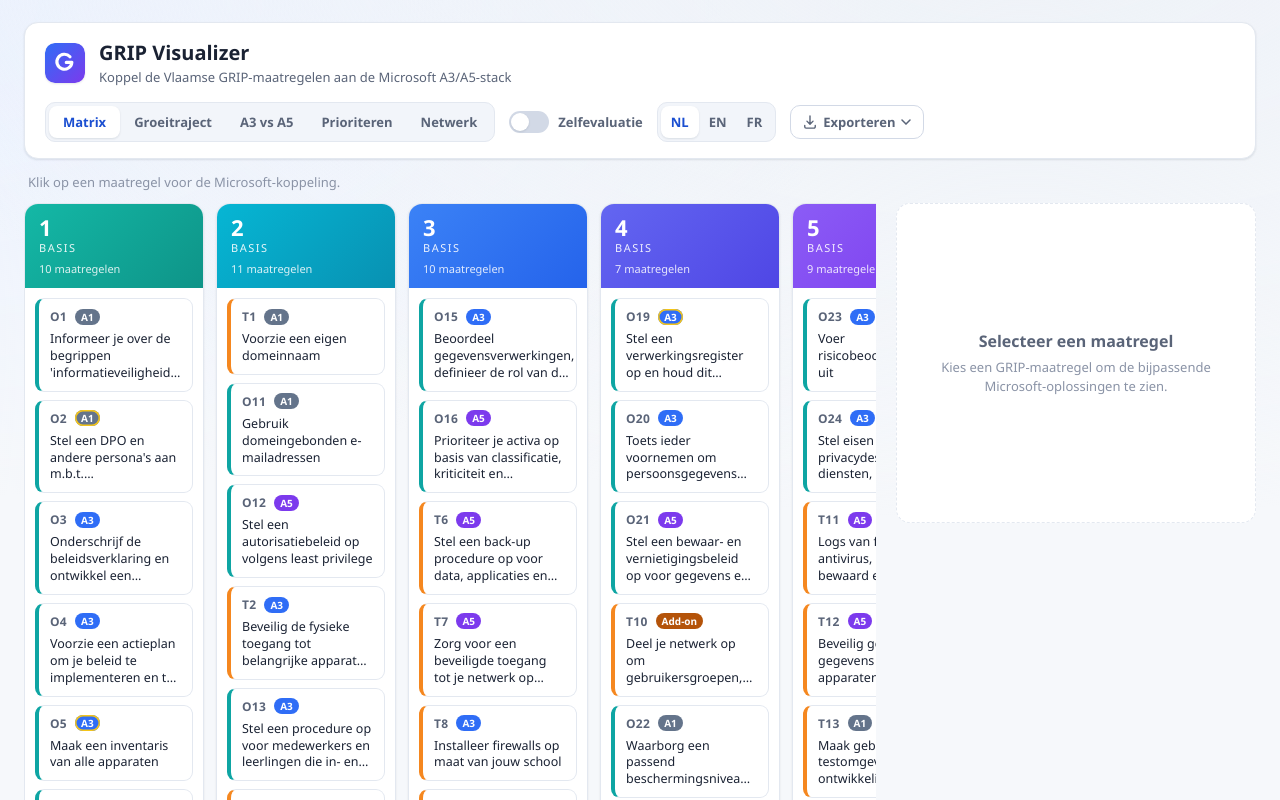
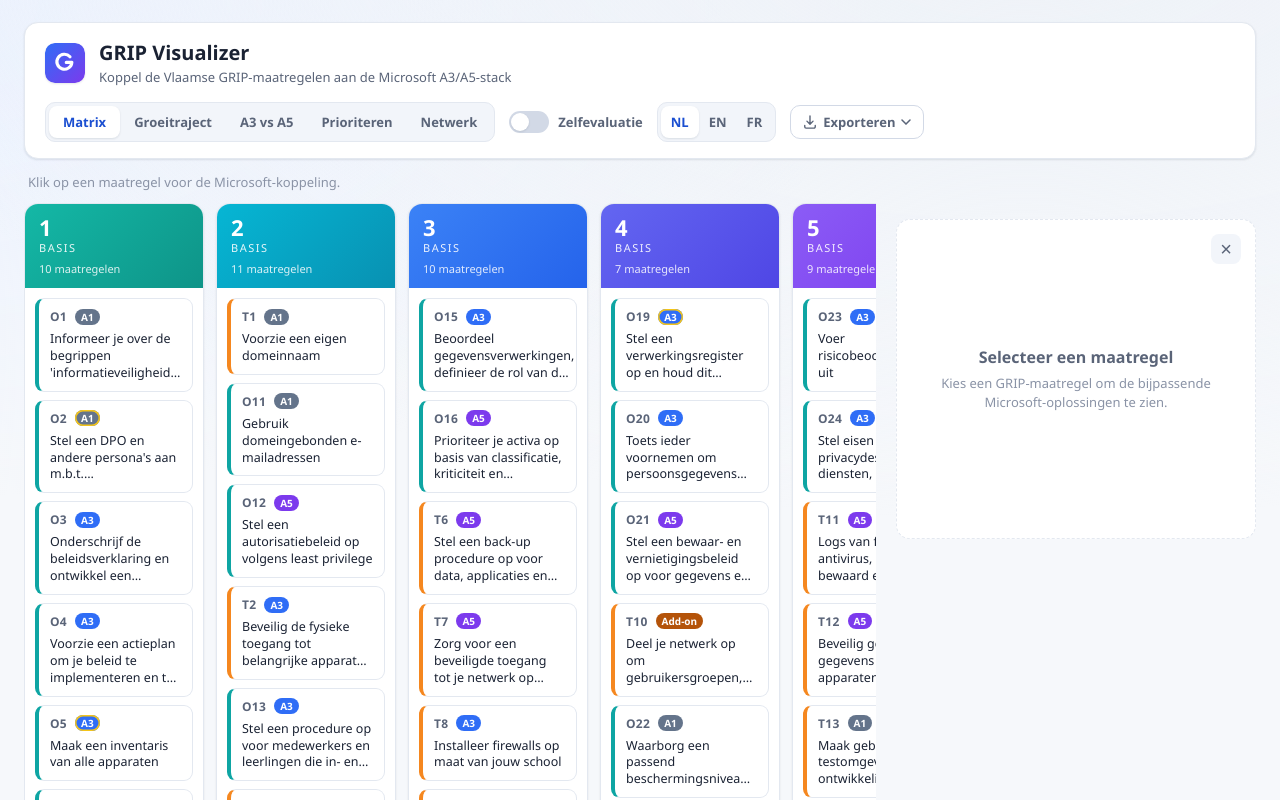
Before and after one commit to DevSecNinja/grip-visualizer, a React (Vite) app: page / in a window 1280 px wide. Shown: the top 800 px of the page. Built offline with nearby package versions, Linux system fonts and the light colour scheme.

Commit message:
feat(ui): two-step X to hide measure card, reopen on measure click

```diff
--- a/src/App.jsx
+++ b/src/App.jsx
@@ -62,6 +62,7 @@ export default function App() {
   const [typeFilter, setTypeFilter] = useState(null);
   const [tierFilter, setTierFilter] = useState(null);
   const [selectedCode, setSelectedCode] = useState(null);
+  const [showMeasureCard, setShowMeasureCard] = useState(true);
   const [assessmentMode, setAssessmentMode] = useState(false);
 
   const {
@@ -97,6 +98,22 @@ export default function App() {
   const ActiveComponent = activeView.Component;
   const filterable = activeView.filterable;
 
+  // Selecting a measure (re)opens the detail card if it was hidden.
+  const handleSelect = (code) => {
+    setShowMeasureCard(true);
+    setSelectedCode(code);
+  };
+
+  // A single X control handles two steps: first deselect the measure, then
+  // (when nothing is selected) hide the whole card.
+  const handleCloseOrHide = () => {
+    if (selected) {
+      setSelectedCode(null);
+    } else {
+      setShowMeasureCard(false);
+    }
+  };
+
   return (
     <div className="app">
       <AppHeader
@@ -126,23 +143,25 @@ export default function App() {
           <ActiveComponent
             lang={lang}
             selectedCode={selectedCode}
-            onSelect={setSelectedCode}
+            onSelect={handleSelect}
             typeFilter={filterable ? typeFilter : null}
             tierFilter={filterable ? tierFilter : null}
             getAssessmentStatus={assessmentMode ? getStatus : null}
           />
         </main>
 
+        {showMeasureCard && (
           <MeasureDetailPanel
             measure={selected}
             lang={lang}
-          onClose={() => setSelectedCode(null)}
+            onClose={handleCloseOrHide}
             assessmentEntry={
               assessmentMode && selected ? getEntry(selected.code) : undefined
             }
             onStatusChange={assessmentMode ? setStatus : undefined}
             onNoteChange={assessmentMode ? setNote : undefined}
           />
+        )}
       </div>
 
       <footer className="app__footer">
--- a/src/components/MeasureDetailPanel.jsx
+++ b/src/components/MeasureDetailPanel.jsx
@@ -36,6 +36,14 @@ export default function MeasureDetailPanel({
   if (!measure) {
     return (
       <aside ref={panelRef} className="detail detail--empty" aria-live="polite">
+        <button
+          type="button"
+          className="detail__close detail__close--floating"
+          onClick={onClose}
+          aria-label={t(lang, 'hideMeasures')}
+        >
+          ×
+        </button>
         <h2 className="detail__empty-title">{t(lang, 'selectMeasure')}</h2>
         <p className="detail__empty-hint">{t(lang, 'selectMeasureHint')}</p>
       </aside>
--- a/src/i18n/strings.js
+++ b/src/i18n/strings.js
@@ -70,6 +70,7 @@ export const ui = {
       'Indicatieve koppeling met veelgebruikte controlekaders; geen 1-op-1-relatie en niet uitputtend.',
     openDocs: 'Documentatie openen',
     close: 'Sluiten',
+    hideMeasures: 'Kaart verbergen',
     selectMeasure: 'Selecteer een maatregel',
     selectMeasureHint:
       'Kies een GRIP-maatregel om de bijpassende Microsoft-oplossingen te zien.',
@@ -181,6 +182,7 @@ export const ui = {
       'Indicative mapping to common control frameworks; not a 1:1 relationship and not exhaustive.',
     openDocs: 'Open documentation',
     close: 'Close',
+    hideMeasures: 'Hide measures',
     selectMeasure: 'Select a measure',
     selectMeasureHint: 'Pick a GRIP measure to see the matching Microsoft solutions.',
     filters: 'Filters',
@@ -293,6 +295,7 @@ export const ui = {
       'Correspondance indicative avec des cadres de contrôle courants ; relation non biunivoque et non exhaustive.',
     openDocs: 'Ouvrir la documentation',
     close: 'Fermer',
+    hideMeasures: 'Masquer les mesures',
     selectMeasure: 'Sélectionnez une mesure',
     selectMeasureHint:
       'Choisissez une mesure GRIP pour voir les solutions Microsoft correspondantes.',
--- a/src/styles/index.css
+++ b/src/styles/index.css
@@ -493,6 +493,12 @@ body {
   color: var(--ink-faint);
   border-style: dashed;
   box-shadow: none;
+  position: relative;
+}
+.detail__close--floating {
+  position: absolute;
+  top: 14px;
+  right: 14px;
 }
 .detail__empty-title {
   font-size: 16px;
```
Also changed, not shown: 1 other file (tests, documents, lock files or other folders). Lines whose indentation alone changed are shown as unchanged.
